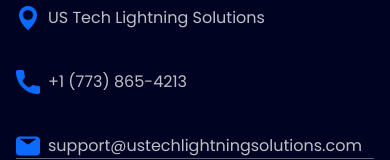
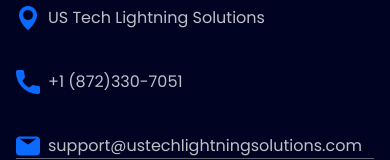
Before and after one commit to lexonit/UsTech, a Next.js app: page / in a window 390 px wide. Shown: the part 10595-10755 px from the top of the page. Built offline with nearby package versions, Linux system fonts and the light colour scheme.

Commit message:
UpdatedPhoneNumber
UpdatedPhoneNumber

```diff
--- a/app/components/Footer/Footer.tsx
+++ b/app/components/Footer/Footer.tsx
@@ -85,9 +85,7 @@
                     </div>
                     <div className="flex gap-2 mt-10">
                         <Image src={'/assets/footer/telephone.svg'} alt="telephone-icon" width={24} height={24} />
-                        <a href="tel:+17738654213" className="text-base font-normal text-offwhite hover:underline">
-    +1 (773) 865-4213
-</a>
+                        <a href="tel:+18723307051" className="text-base font-normal text-offwhite hover:underline">+1 (872)330-7051</a>
                     </div>
                     <div className="flex gap-2 mt-10">
                         <Image src={'/assets/footer/email.svg'} alt="email-icon" width={24} height={24} />
```
